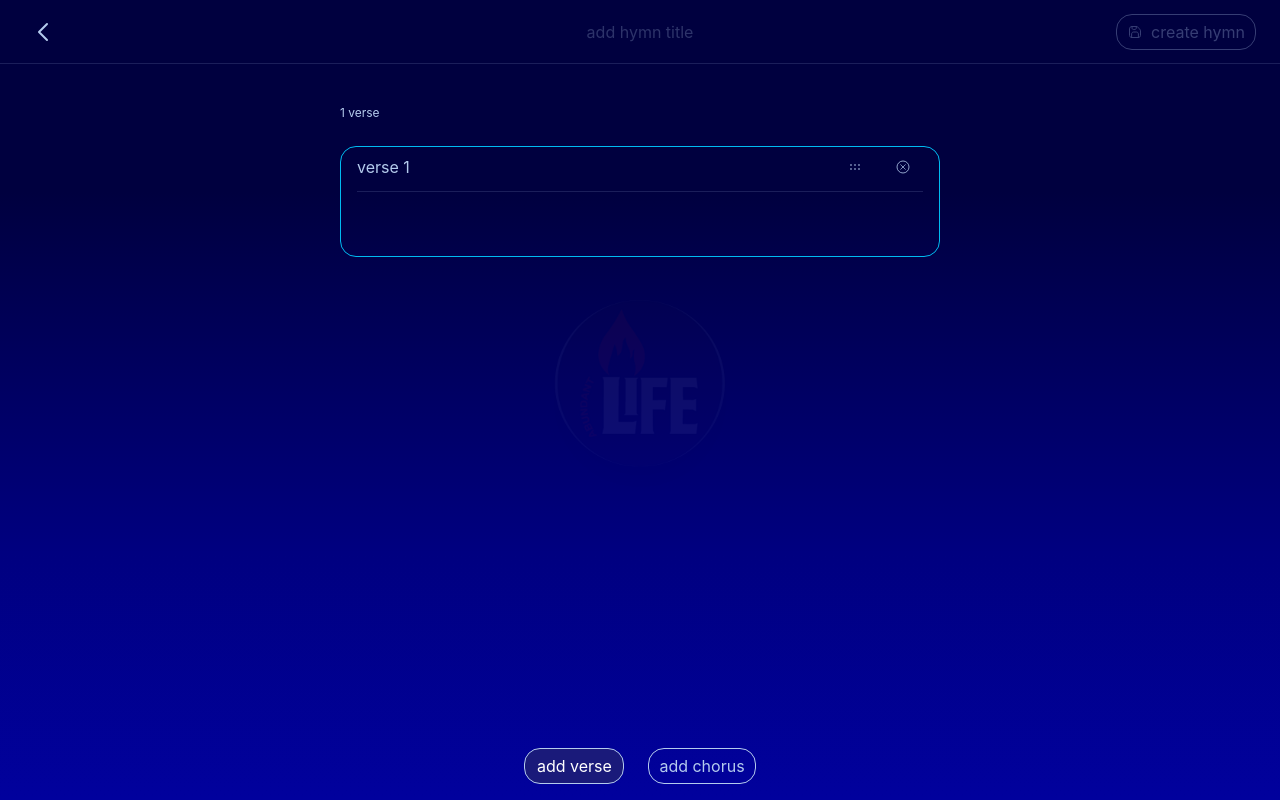
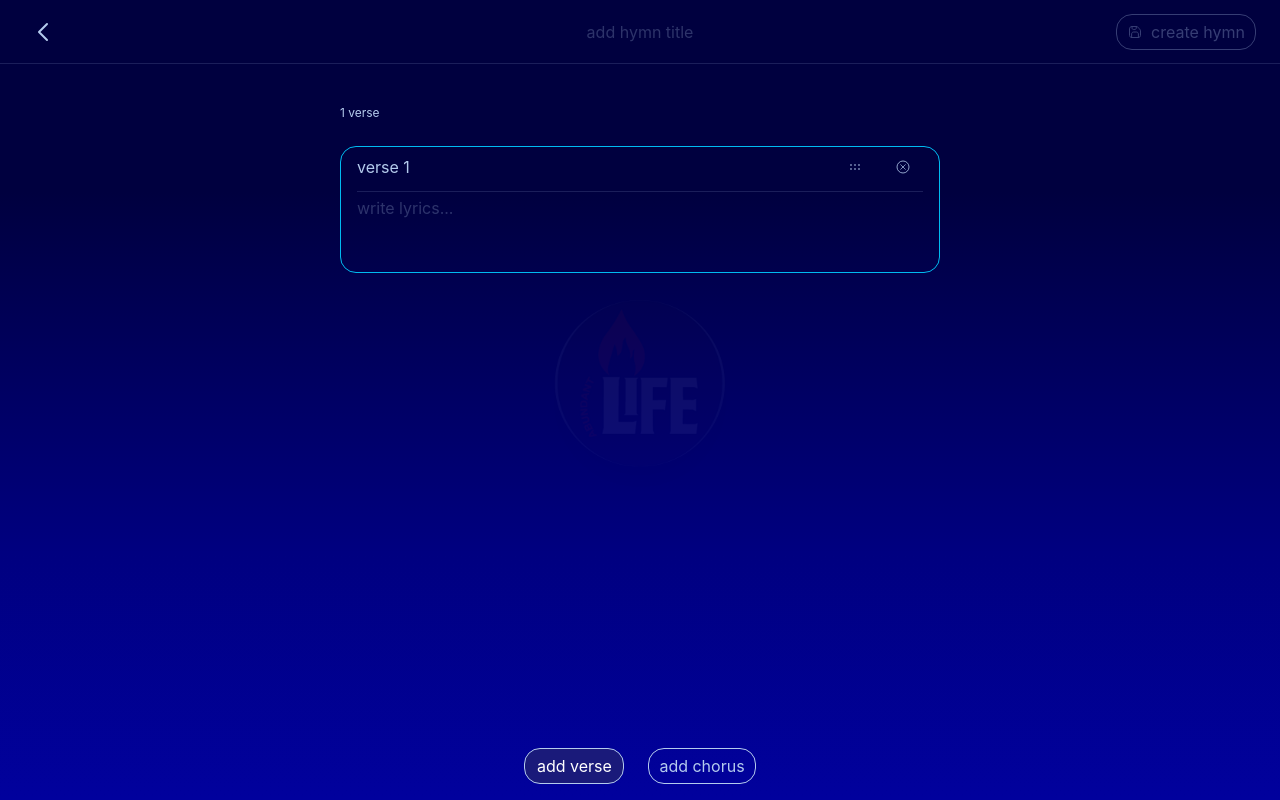
Before and after one commit to kuntito/algcHymnsWeb, a React (Vite) app: page /add in a window 1280 px wide. Both pictures are taken after a click on the button "add verse". Built offline with nearby package versions, Linux system fonts and the light colour scheme.

Commit message:
make prominent: editable text in hymn lyrics

```diff
--- a/src/components/screens/hymn_add/LiEditHymnVerse.tsx
+++ b/src/components/screens/hymn_add/LiEditHymnVerse.tsx
@@ -56,6 +56,7 @@ const LiEditHymnVerse = ({
             w={"100%"}
             gap={0}
             px={"16px"}
+            pb={"16px"}
             borderRadius={"16px"}
             borderColor={borderColor}
             borderWidth={borderWidth}
@@ -76,10 +77,16 @@ const LiEditHymnVerse = ({
                 dragAttributes={attributes}
                 dragListeners={listeners}
             />
-            <HStack>
+            <HStack
+                w={"100%"}
+            >
+                {/* TODO, start here, impl typing hymn lyrics then nav back should show a dialog
+                    so user doesn't accidentally lose progress on typed or edited hymn.
+                */}
                 <AppEditableText
                     value={verseDraft.text}
                     onChange={onVerseTextChange}
+                    placeholder="write lyrics..."
                     w={"100%"}
                     minHeight={"64px"}
                 />
--- a/src/components/screens/hymn_add/components/HeaderAddHymn.tsx
+++ b/src/components/screens/hymn_add/components/HeaderAddHymn.tsx
@@ -52,6 +52,7 @@ const HeaderAddHymn = ({
                         value={hymnTitle}
                         onChange={onHymnTitleChange}
                         placeholder="add hymn title"
+                        textAlign={"center"}
                         flex={1}
                     />
                 </Flex>
--- a/src/components/util/AppEditableText.tsx
+++ b/src/components/util/AppEditableText.tsx
@@ -36,7 +36,7 @@ const AppEditableText = ({
             onChange={onChange}
             placeholder={placeholder}
             submitOnBlur={true}
-            textAlign={"center"}
+            textAlign={"left"}
             minW={0}
             {...editableProps}
         >
```
